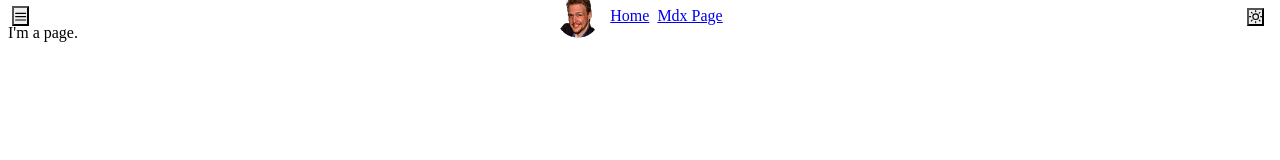
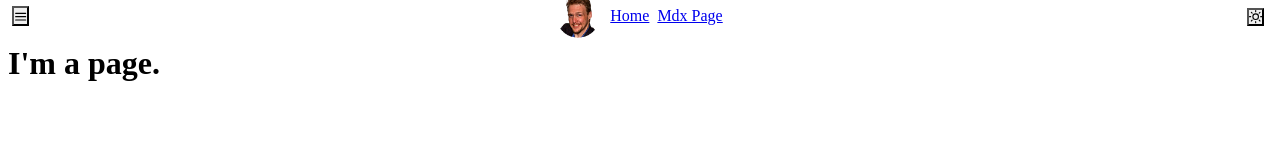
Before and after one commit to dwmyke/mike-west-pro, a Gatsby site: page / in a window 1280 px wide. Built offline with nearby package versions, Linux system fonts and the light colour scheme; Gatsby itself is replaced by a stand-in of ours.

Commit message:
Updated packages

```diff
--- a/package.json
+++ b/package.json
@@ -26,8 +26,8 @@
     "@mdx-js/react": "^1.6.22",
     "@types/node": "^15.0.2",
     "@types/react": "^17.0.5",
-    "@types/react-dom": "^17.0.3",
-    "framer-motion": "^4",
+    "@types/react-dom": "^17.0.4",
+    "framer-motion": "^4.1.16",
     "gatsby": "^3.4.1",
     "gatsby-image": "^3.4.0",
     "gatsby-plugin-image": "^1.4.1",
--- a/src/pages/index.tsx
+++ b/src/pages/index.tsx
@@ -3,7 +3,7 @@
 
 const IndexPage = () => (
     <Box>
-    I'm a page.
+    <h1>I'm a page.</h1>
     </Box>
 )
 
```
Also changed, not shown: 1 other file.
